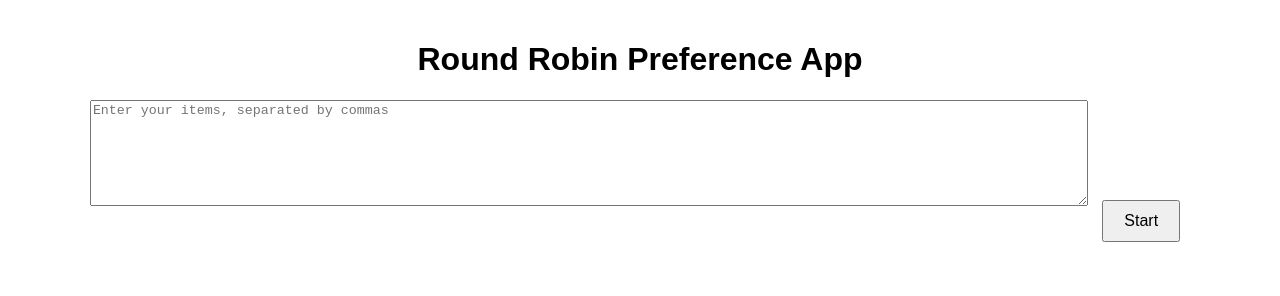
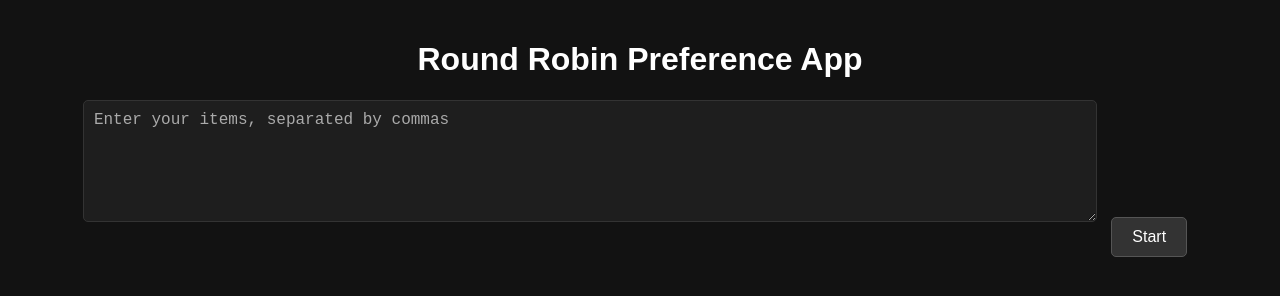
Before and after one commit to apostatlet/super-parakeet, a plain HTML site: page index.html in a window 1280 px wide. Drawn offline with Linux system fonts and the light colour scheme.

Commit message:
Update style.css
dark mode

```diff
--- a/style.css
+++ b/style.css
@@ -1,27 +1,65 @@
+/* General Styles */
 body {
   font-family: Arial, sans-serif;
   text-align: center;
   margin: 0;
   padding: 0;
+  background-color: #121212; /* Dark background */
+  color: #ffffff; /* Light text for contrast */
 }
 
 #app {
   padding: 20px;
 }
 
+/* Input Section */
 textarea {
   width: 80%;
   height: 100px;
   margin-bottom: 20px;
+  background-color: #1e1e1e; /* Slightly lighter dark background */
+  color: #ffffff; /* Light text */
+  border: 1px solid #333333; /* Subtle border */
+  border-radius: 5px;
+  padding: 10px;
+  font-size: 16px;
 }
 
+textarea::placeholder {
+  color: #aaaaaa; /* Light gray placeholder text */
+}
+
+/* Buttons */
 button {
   margin: 10px;
   padding: 10px 20px;
   font-size: 16px;
   cursor: pointer;
+  color: #ffffff; /* Light text */
+  background-color: #333333; /* Dark button background */
+  border: 1px solid #555555; /* Subtle border */
+  border-radius: 5px;
+  transition: background-color 0.3s, border-color 0.3s;
 }
 
+button:hover {
+  background-color: #555555; /* Lighter background on hover */
+  border-color: #777777; /* Lighter border on hover */
+}
+
+button:active {
+  background-color: #777777; /* Even lighter background on active click */
+}
+
+/* Matchup and Results Sections */
 #matchup-section, #results-section {
   margin-top: 20px;
 }
+
+h1, h2 {
+  color: #ffffff; /* Light headings */
+}
+
+#standings li, #matchup-results li {
+  color: #ffffff; /* List text color */
+}
```
